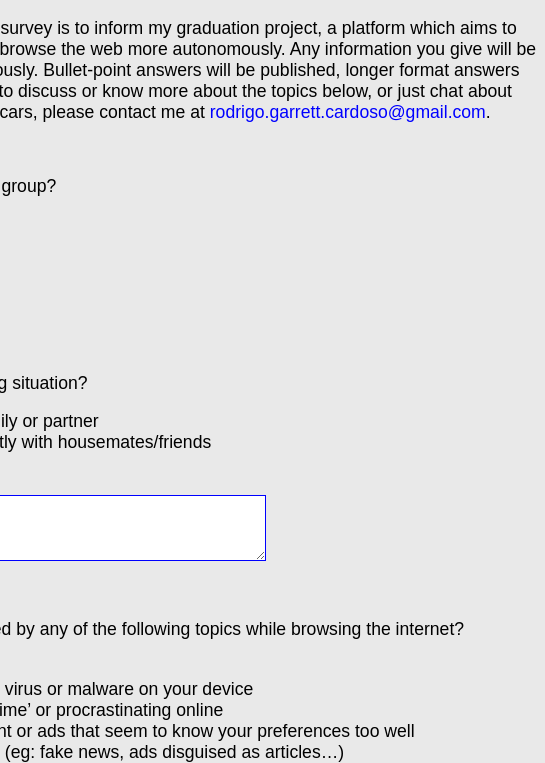
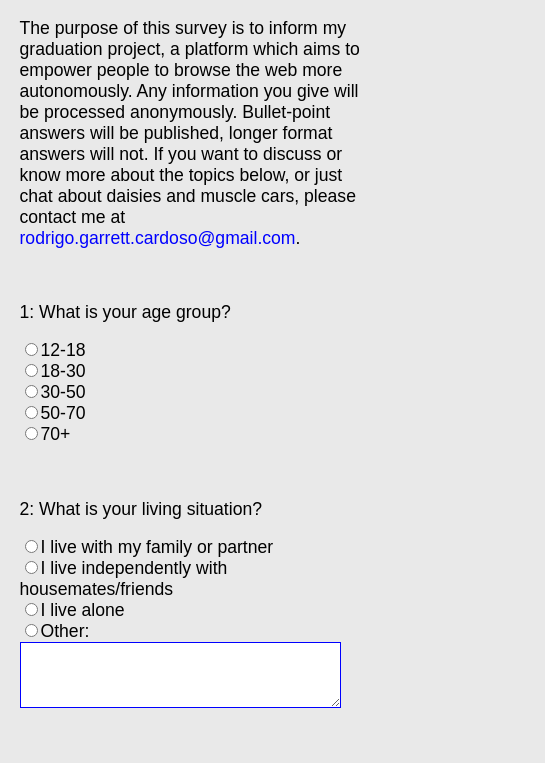
Before and after one commit to rodri-go123/AW-Survey, a website: page public/index.html in a window 390 px wide. Shown: the top 763 px of the page, 545 px wide, since content can reach past the window. Drawn offline with Linux system fonts and the light colour scheme; a web font is replaced by a local one.

Commit message:
Update form-stylesheet.css

```diff
--- a/public/form-stylesheet.css
+++ b/public/form-stylesheet.css
@@ -56,3 +56,17 @@ margin-left:-350px;
 #submit-button:hover {
   border-width: 4px;
 }
+
+@media screen and (max-width: 499px){
+
+  .wrapper {
+    width:90%;
+    margin-left:5%;
+    left: 0;
+  }
+
+  textarea {
+    width:90%;
+  }
+
+}
```
